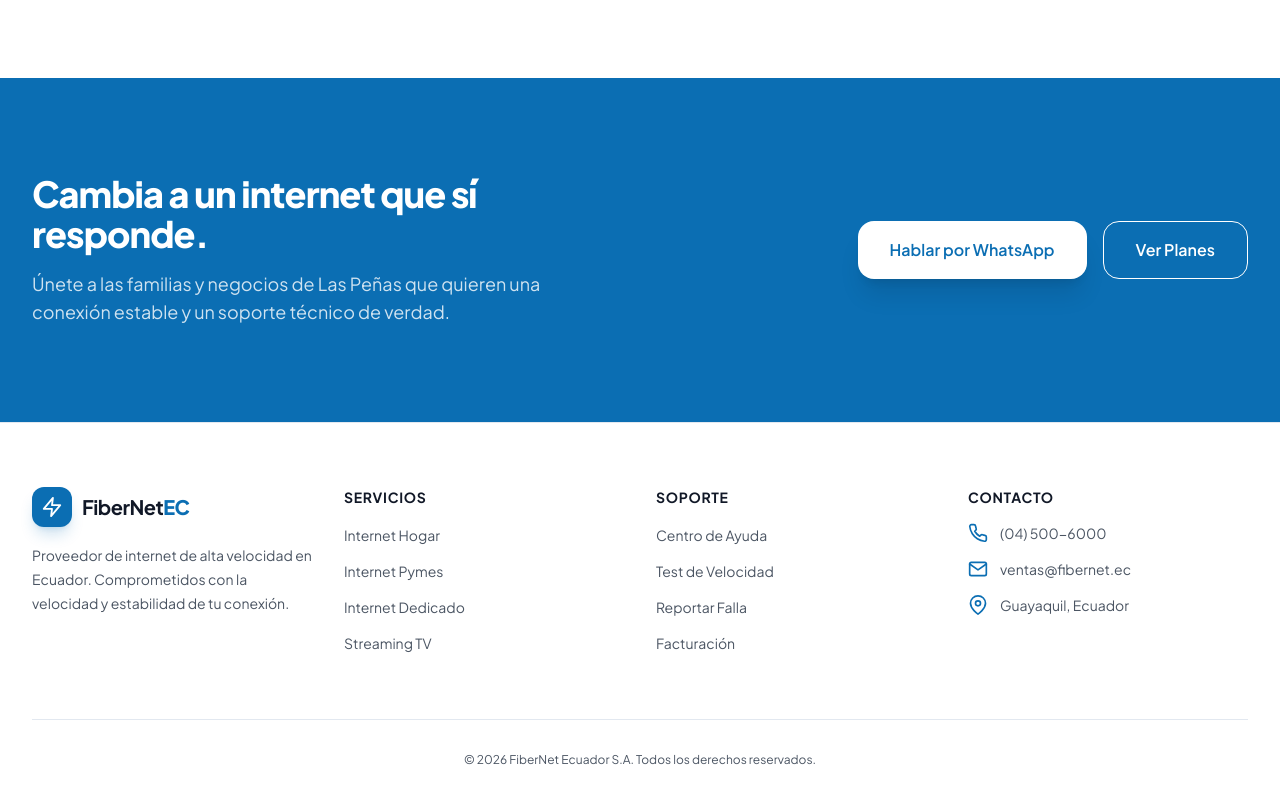
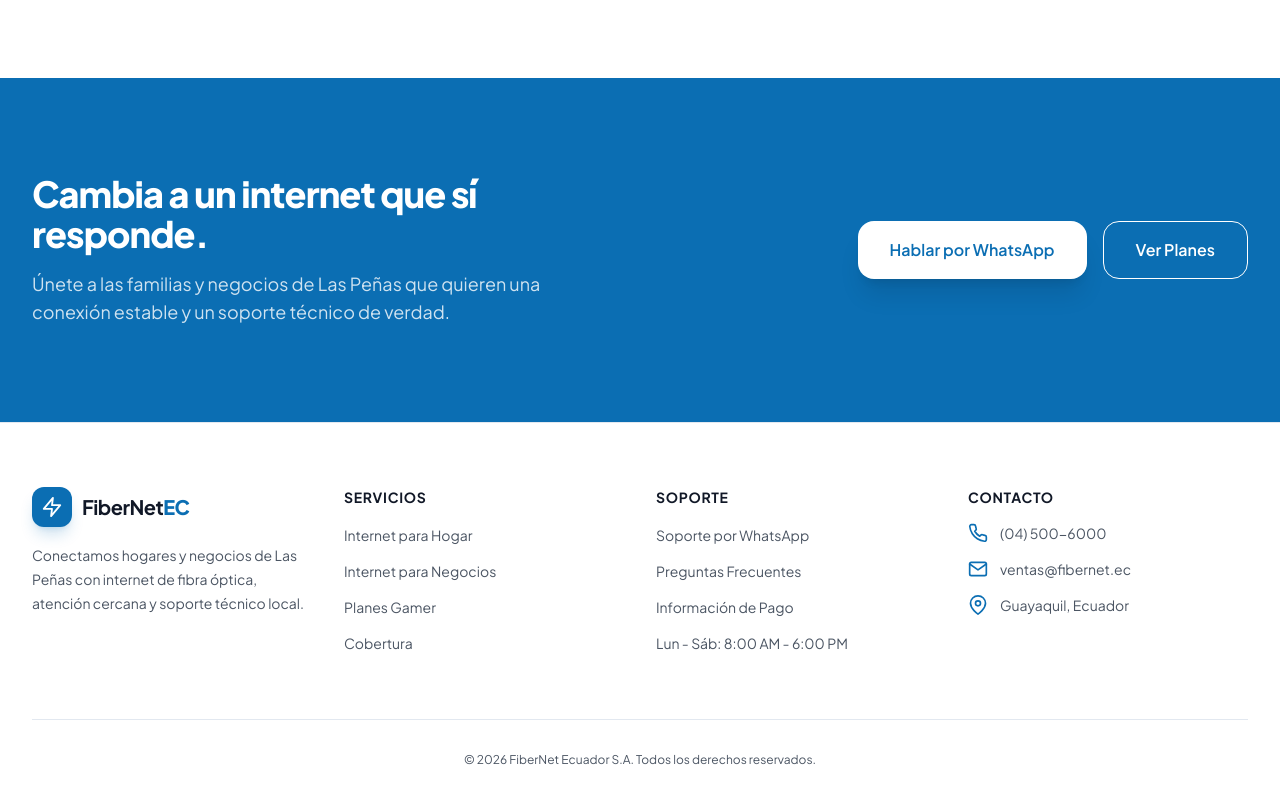
Before and after one commit to DerianPaez/ultramax, a Next.js app: page / in a window 1280 px wide. Shown: the part 5705-6505 px from the top of the page. Built offline with nearby package versions, Linux system fonts and the light colour scheme.

Commit message:
feat(footer): update footer links, copywriting and support schedule text

```diff
--- a/components/FooterLinkItem.tsx
+++ b/components/FooterLinkItem.tsx
@@ -3,13 +3,23 @@ import Link from 'next/link';
 
 export type FooterLinkItemProps = {
   label: string;
-  href: string;
+  href?: string;
 };
 
 export const FooterLinkItem: React.FC<FooterLinkItemProps> = ({
   label,
   href,
 }) => {
+  if (!href) {
+    return (
+      <li>
+        <span className="text-sm text-muted">
+          {label}
+        </span>
+      </li>
+    );
+  }
+
   return (
     <li>
       <Link
--- a/components/section/Footer.tsx
+++ b/components/section/Footer.tsx
@@ -1,9 +1,9 @@
+import Link from 'next/link';
 import React from 'react';
-import Link from 'next/link';
-import { footerSections, contactFields } from '../../data/navigation';
 import { FiZap } from 'react-icons/fi';
+import { contactFields, footerSections } from '../../data/navigation';
+import { FooterContactItem } from '../FooterContactItem';
 import { FooterLinkItem } from '../FooterLinkItem';
-import { FooterContactItem } from '../FooterContactItem';
 
 export const Footer: React.FC = () => {
   return (
@@ -20,8 +20,8 @@ export const Footer: React.FC = () => {
               </span>
             </Link>
             <p className="text-sm leading-6 text-muted max-w-xs">
-              Proveedor de internet de alta velocidad en Ecuador. Comprometidos
-              con la velocidad y estabilidad de tu conexión.
+              Conectamos hogares y negocios de Las Peñas con internet de fibra
+              óptica, atención cercana y soporte técnico local.
             </p>
           </div>
 
--- a/data/navigation.ts
+++ b/data/navigation.ts
@@ -1,6 +1,6 @@
 export type NavLink = {
   label: string;
-  href: string;
+  href?: string;
 };
 
 export type FooterSection = {
@@ -20,38 +20,38 @@ export const navLinks: NavLink[] = [
   { label: 'Planes Hogar', href: '/#planes' },
   { label: 'Planes Empresas', href: '/empresas' },
   { label: 'Cobertura', href: '/#cobertura' },
-  { label: 'Ayuda', href: '/#ayuda' }
+  { label: 'Ayuda', href: '/#ayuda' },
 ];
 
 export const footerSections: FooterSection[] = [
   {
     title: 'SERVICIOS',
     links: [
-      { label: 'Internet Hogar', href: '/#planes' },
-      { label: 'Internet Pymes', href: '/empresas' },
-      { label: 'Internet Dedicado', href: '/empresas' },
-      { label: 'Streaming TV', href: '/#planes' }
-    ]
+      { label: 'Internet para Hogar', href: '/#planes' },
+      { label: 'Internet para Negocios', href: '/empresas' },
+      { label: 'Planes Gamer', href: '/#planes' },
+      { label: 'Cobertura', href: '/cobertura' },
+    ],
   },
   {
     title: 'SOPORTE',
     links: [
-      { label: 'Centro de Ayuda', href: '/#ayuda' },
-      { label: 'Test de Velocidad', href: '/#ayuda' },
-      { label: 'Reportar Falla', href: '/#ayuda' },
-      { label: 'Facturación', href: '/#ayuda' }
-    ]
-  }
+      { label: 'Soporte por WhatsApp', href: 'https://wa.me/593999113830' },
+      { label: 'Preguntas Frecuentes', href: '/#ayuda' },
+      { label: 'Información de Pago', href: '/#ayuda' },
+      { label: 'Lun - Sáb: 8:00 AM - 6:00 PM' },
+    ],
+  },
 ];
 
 export const contactInfo: ContactInfo = {
   phone: '(04) 500-6000',
   email: 'ventas@fibernet.ec',
   address: 'Guayaquil, Ecuador',
-  whatsapp: '593900000000'
+  whatsapp: '593900000000',
 };
 
-import { FiPhone, FiMail, FiMapPin } from 'react-icons/fi';
+import { FiMail, FiMapPin, FiPhone } from 'react-icons/fi';
 
 export type ContactField = {
   type: 'phone' | 'email' | 'address';
@@ -63,16 +63,16 @@ export const contactFields: ContactField[] = [
   {
     type: 'phone',
     value: contactInfo.phone,
-    icon: FiPhone
+    icon: FiPhone,
   },
   {
     type: 'email',
     value: contactInfo.email,
-    icon: FiMail
+    icon: FiMail,
   },
   {
     type: 'address',
     value: contactInfo.address,
-    icon: FiMapPin
-  }
+    icon: FiMapPin,
+  },
 ];
```
